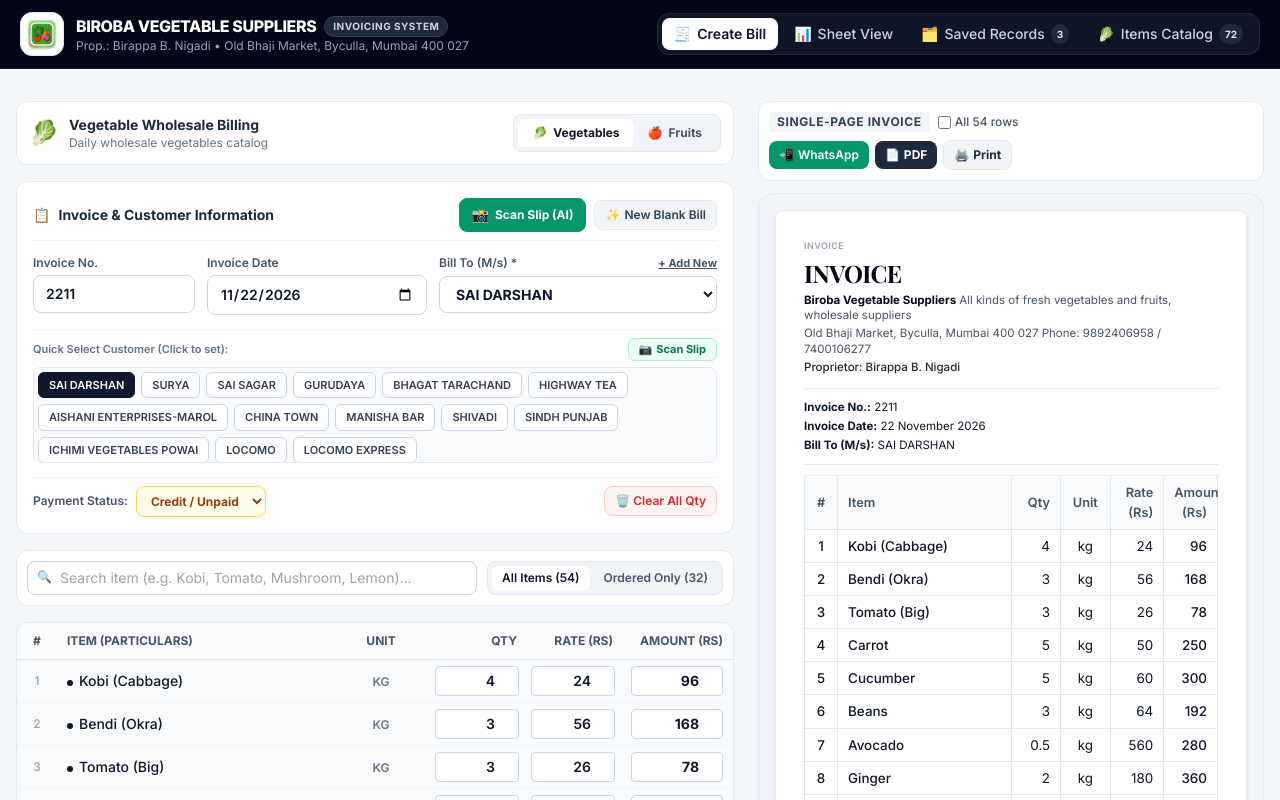
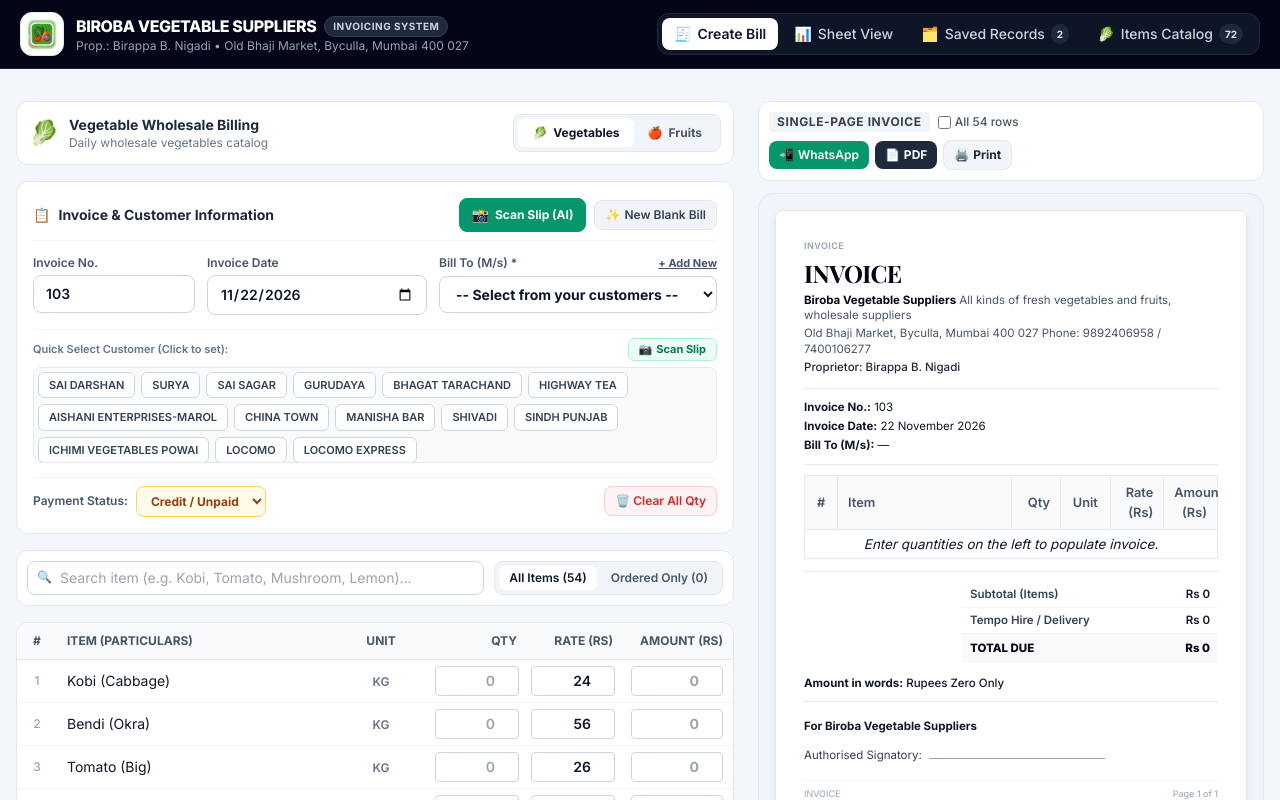
Before and after one commit to sushhh05/Business, a React (Vite) app: page /#invoice in a window 1280 px wide. Shown: the top 800 px of the page. Built offline with nearby package versions, Linux system fonts and the light colour scheme; the HTML template or start-up script is replaced by a standard one.

Commit message:
fix: open app with clean blank bill, purge prefilled demo invoice

```diff
--- a/src/App.jsx
+++ b/src/App.jsx
@@ -20,10 +20,10 @@ import {
   saveLastActiveTab,
   getAllRestaurants,
   getTodayISO,
-  SAMPLE_POWAI_INVOICE,
   SAMPLE_BT_INVOICE,
   SAMPLE_LOCOMO_FRUIT_INVOICE,
-  computeRecordGrandTotal
+  computeRecordGrandTotal,
+  DEFAULT_CATALOG
 } from './utils/storage';
 import { saveInvoiceToSheet } from './utils/sheetsApi';
 
@@ -35,10 +35,51 @@ export default function App() {
   const [records, setRecords] = useState(loadRecords);
   const [customCustomers, setCustomCustomers] = useState(loadCustomCustomers);
 
-  // Active bill draft state with persistence: loads in-progress draft from localStorage
+  // Helper to construct a fresh clean blank invoice
+  function createBlankBillData(vegCatalog = DEFAULT_CATALOG, recs = records, catType = 'VEGETABLES') {
+    let max = 100;
+    (recs || []).forEach(r => {
+      const p = parseInt(String(r.invoiceNo).replace(/\D/g, ''), 10);
+      if (!isNaN(p) && p > max) max = p;
+    });
+
+    const blankItems = {};
+    (vegCatalog || []).forEach(v => {
+      blankItems[v.id] = {
+        weight: '',
+        rate: v.defaultRate || '',
+        amount: '',
+        mode: v.mode || 'per_kg',
+        unit: v.unit || (v.mode === 'per_100' ? '100 pcs' : 'kg')
+      };
+    });
+
+    return {
+      recordId: `rec_${Date.now()}`,
+      invoiceNo: String(max + 1),
+      customerName: '',
+      date: getTodayISO(),
+      billCategory: catType,
+      paymentStatus: 'Credit / Unpaid',
+      tempoHire: '',
+      items: blankItems
+    };
+  }
+
+  // Active bill draft state: Opens to a fresh blank invoice by default (no prefilled demo items)
   const [billData, setBillData] = useState(() => {
-    const defaultInitial = records[0] || SAMPLE_POWAI_INVOICE;
-    return loadActiveDraft(defaultInitial);
+    const freshBlank = createBlankBillData(DEFAULT_CATALOG, records, 'VEGETABLES');
+    const loaded = loadActiveDraft(freshBlank);
+    if (
+      !loaded ||
+      loaded.recordId === 'rec_powai_2211' ||
+      loaded.invoiceNo === '2211' ||
+      loaded.customerName === 'Powai (पवई)' ||
+      (loaded.customerName === 'SAI DARSHAN' && String(loaded.recordId || '').startsWith('rec_powai'))
+    ) {
+      return freshBlank;
+    }
+    return loaded;
   });
 
   // Modal states
--- a/src/utils/storage.js
+++ b/src/utils/storage.js
@@ -15,7 +15,7 @@ export const STORAGE_KEYS = {
   FRUIT_CATALOG: 'biroba_fruit_catalog_v3',
   RECORDS: 'biroba_invoice_records_v3',
   CUSTOM_CUSTOMERS: 'biroba_custom_customers_v3',
-  ACTIVE_DRAFT: 'biroba_active_bill_draft_v4',
+  ACTIVE_DRAFT: 'biroba_active_bill_draft_v5',
   LAST_ACTIVE_TAB: 'biroba_last_active_tab_v1'
 };
 
@@ -25,6 +25,16 @@ export function loadActiveDraft(fallback) {
     if (!raw) return fallback;
     const parsed = JSON.parse(raw);
     if (parsed && typeof parsed === 'object' && parsed.items && typeof parsed.items === 'object') {
+      // Discard any legacy demo/sample invoice
+      if (
+        parsed.recordId === 'rec_powai_2211' ||
+        parsed.invoiceNo === '2211' ||
+        parsed.customerName === 'Powai (पवई)' ||
+        (parsed.customerName === 'SAI DARSHAN' && String(parsed.recordId || '').startsWith('rec_powai'))
+      ) {
+        localStorage.removeItem(STORAGE_KEYS.ACTIVE_DRAFT);
+        return fallback;
+      }
       return parsed;
     }
     return fallback;
@@ -98,11 +108,14 @@ export function saveFruitCatalog(catalog) {
 export function loadRecords() {
   try {
     const raw = localStorage.getItem(STORAGE_KEYS.RECORDS);
-    if (!raw) return [SAMPLE_POWAI_INVOICE, SAMPLE_BT_INVOICE, SAMPLE_LOCOMO_FRUIT_INVOICE];
+    if (!raw) return [SAMPLE_BT_INVOICE, SAMPLE_LOCOMO_FRUIT_INVOICE];
     const parsed = JSON.parse(raw);
-    return Array.isArray(parsed) && parsed.length > 0 ? parsed : [SAMPLE_POWAI_INVOICE, SAMPLE_BT_INVOICE, SAMPLE_LOCOMO_FRUIT_INVOICE];
+    if (Array.isArray(parsed) && parsed.length > 0) {
+      return parsed.filter(r => r.recordId !== 'rec_powai_2211' && r.invoiceNo !== '2211' && r.customerName !== 'Powai (पवई)');
+    }
+    return [SAMPLE_BT_INVOICE, SAMPLE_LOCOMO_FRUIT_INVOICE];
   } catch (e) {
-    return [SAMPLE_POWAI_INVOICE, SAMPLE_BT_INVOICE, SAMPLE_LOCOMO_FRUIT_INVOICE];
+    return [SAMPLE_BT_INVOICE, SAMPLE_LOCOMO_FRUIT_INVOICE];
   }
 }
 
```
Also changed, not shown: 1 other file (tests, documents, lock files or other folders).
